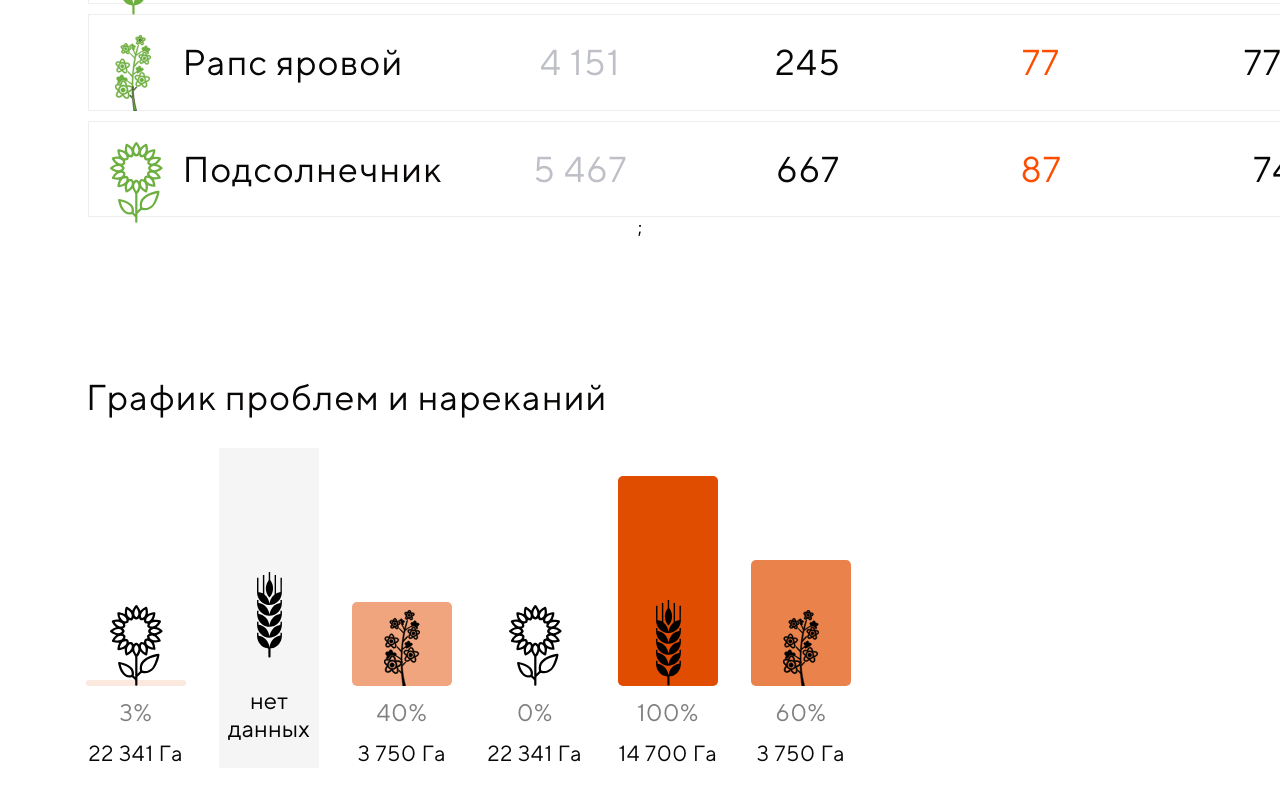
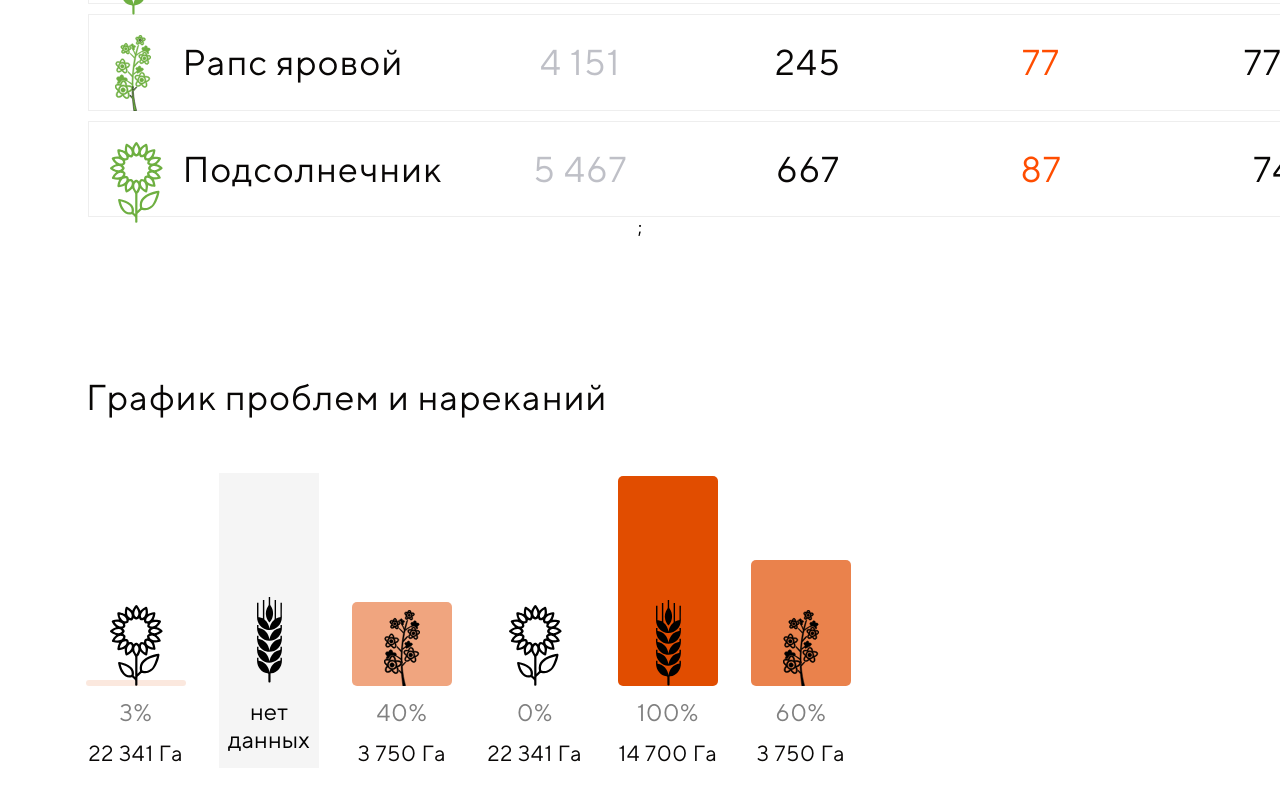
Before and after one commit to arsennyrov/agro-panel, a React (Create React App) app: page / in a window 1280 px wide. Shown: the part 1532-2332 px from the top of the page. Built offline with nearby package versions, Linux system fonts and the light colour scheme.

Commit message:
внес одну поправку после рефакторинга

```diff
--- a/src/components/Bar/Bar.css
+++ b/src/components/Bar/Bar.css
@@ -1,14 +1,12 @@
   .bar-chart__wrapper {
-    /* display: flex; */
     width: 200px;
-    /* flex-direction: column-reverse; */
     margin: 0px 33px 10px 0;
   }
 
   .bar-chart__wrapper1 {
-    display: flex;
+    /* display: flex; */
     width: 200px;
-    flex-direction: column-reverse;
+    /* flex-direction: column-reverse; */
     margin: 0px 33px 10px 0;
     background-color: rgba(238, 238, 238, 0.6);
   }
@@ -23,7 +21,6 @@
     align-items: end;
     height: 81px;
     border-radius: 5px;
-    /* background-color: rgba(238, 238, 238, 0.6); */
   }
 
   .bar-chart__value {
@@ -40,7 +37,6 @@
   }
 
   .bar-chart__percent {
-    /* width: 90%; */
     margin-top: 10px;
     margin-bottom: 0;
     font-family: 'TT Norms';
@@ -55,7 +51,9 @@
   }
 
   .bar-chart__percent1 {
+    display: block;
     width: 100%;
+    height: 85px;
     font-family: TT Norms;
     font-style: "normal";
     font-weight: "500";
--- a/src/components/Bar/Bar.js
+++ b/src/components/Bar/Bar.js
@@ -17,7 +17,7 @@ const Bar = ({ item, arr }) => {
       width: (arr.length < 4) ? "200px" : "100px",
       height: "210px",
       marginRight: (arr.length < 4) ? "40px" : "20px",
-      backgroundColor: "rgba(238, 238, 238, 0)"
+      backgroundColor: "rgba(238, 2, 238, 0)"
     }
 
     const styleBarWrapper = {
@@ -26,24 +26,29 @@ const Bar = ({ item, arr }) => {
 
     const styleBarWrapperFalse = {
       width: (arr.length < 4) ? "200px" : "100px",
+    }
 
+    const stylePercent1 = {
+        position: "relative",
+        top: "14px",
+        fontSize: "24px",
     }
 
     return (
       <>
-      { item.info && <div className="bar-chart__wrapper" style = {styleBarWrapper}>
+      { item.info && <div className="bar-chart__wrapper" style = { styleBarWrapper }>
         <div className="bar-chart__bar" style = { styleBar }>
           <SvgSelector id={item.name} className="bar-chart__svg" />
         </div>
         <h2 className="bar-chart__percent">{item.percent}%</h2>
         <h2 className="bar-chart__value">{format(item.value)} {item.measure}</h2>
       </div>}
-      { !item.info && <div className="bar-chart__wrapper1" style={styleBarWrapperFalse}>
-        <div className="div-plus"></div>
-        <span className="bar-chart__percent1" style={{fontSize: "24px" }}><br />нет<br />данных</span>
+      { !item.info && <div className="bar-chart__wrapper1" style={ styleBarWrapperFalse }>
+        {/* <div className="div-plus"></div> */}
           <div className="bar-chart__bar" style = { styleBarFalse }>
-            <SvgSelector id={item.name} />
+            <SvgSelector id={ item.name } />
           </div>
+          <span className="bar-chart__percent1" style={ stylePercent1 }>нет<br/>данных</span>
       </div>}
       </>
     );
```
